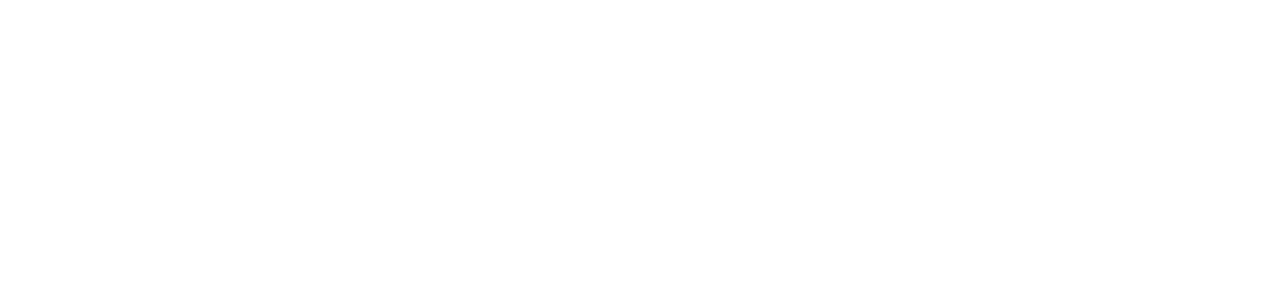
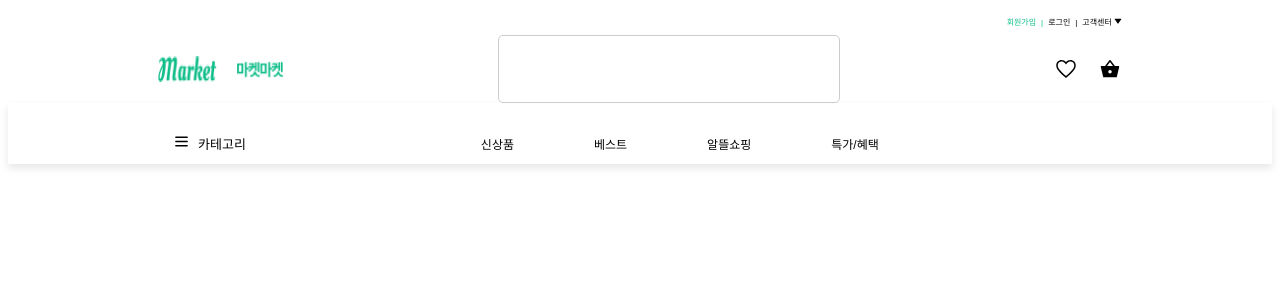
Before and after one commit to ecomerce-market/front, a Next.js app: page / in a window 1280 px wide. Shown: the top 300 px of the page. Built offline with nearby package versions, Linux system fonts and the light colour scheme.

Commit message:
[Update] 레이아웃에에 header, navBar 추가

```diff
--- a/src/app/layout.tsx
+++ b/src/app/layout.tsx
@@ -1,5 +1,7 @@
 import type { Metadata } from "next";
 import "./globals.css";
+import Header from "@/components/header/header";
+import NavBar from "@/components/navBar/navBar";
 
 export const metadata: Metadata = {
     title: "Create Next App",
@@ -13,6 +15,8 @@
 }>) {
     return (
         <html lang="en">
+            <Header />
+            <NavBar />
             <body>{children}</body>
         </html>
     );
```
Lines whose indentation alone changed are shown as unchanged.
